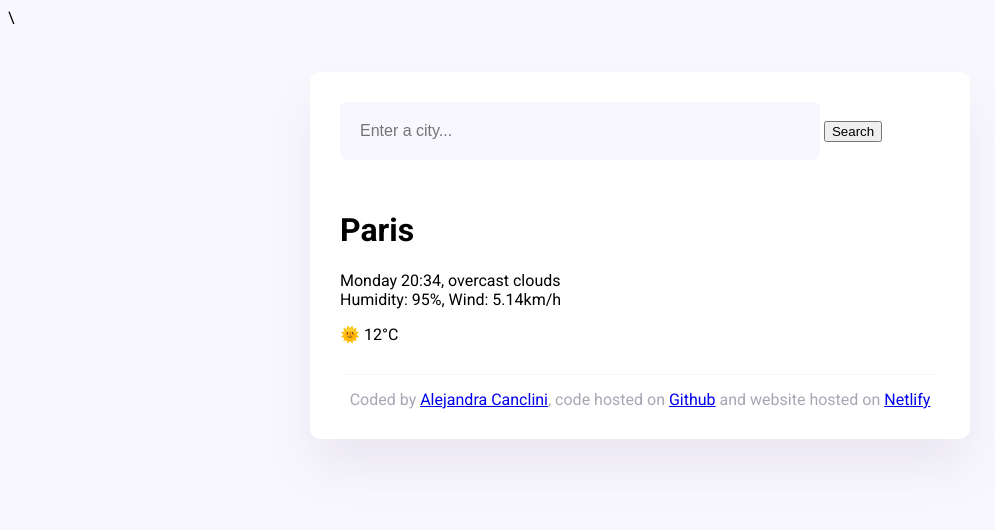
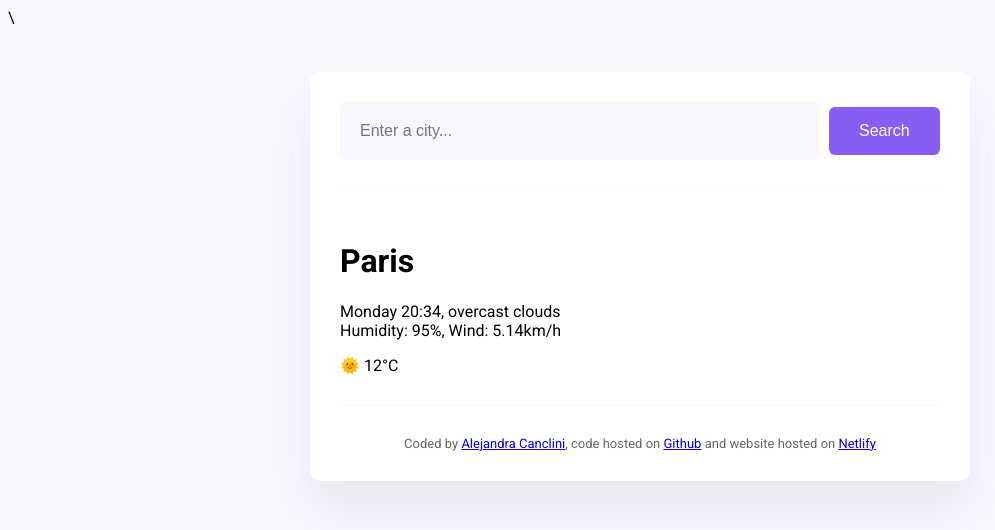
Before and after one commit to malecanclini/meteo, a website built with Parcel: page index.html in a window 1280 px wide. Shown: the whole page, without its empty margins (0-995 px from the left). Built offline with nearby package versions, Linux system fonts and the light colour scheme.

Commit message:
css footer and header

```diff
--- a/scr/style.css
+++ b/scr/style.css
@@ -12,6 +12,12 @@ body {
   padding: 30px;
 }
 
+header {
+  border-bottom: 1px solid #f9f7fe;
+  padding: 0 0 30px 0;
+}
+
+
 .search-form-input {
   background-color:  #f9f7fe;
   border: none;
@@ -22,15 +28,14 @@ body {
 
 }
 
-.search-button {
+.search-form-button {
+  background-color: #885df1;
+  padding: 15px 30px;
+  border: none;
+  font-size: 16px;
   margin-left: 5px;
-  font-size: 16px;
-  background-color: #885df1;
+  border-radius: 6px;
   color: white;
-  border: none;
-  padding: 20px;
-  line-height: 1;
-  border-radius: 5px;
 }
 
 main {
@@ -82,7 +87,8 @@ main {
 
 footer {
   border-top: 1px solid #f9f7fe;
+  padding: 30px 0 0 0;
   text-align: center;
-  padding-top: 15px;
-  color: rgba(39, 33, 66, 0.4);
+  font-size: 13px;
+  color: rgba(0, 0, 0, 0.6)
 }
```
